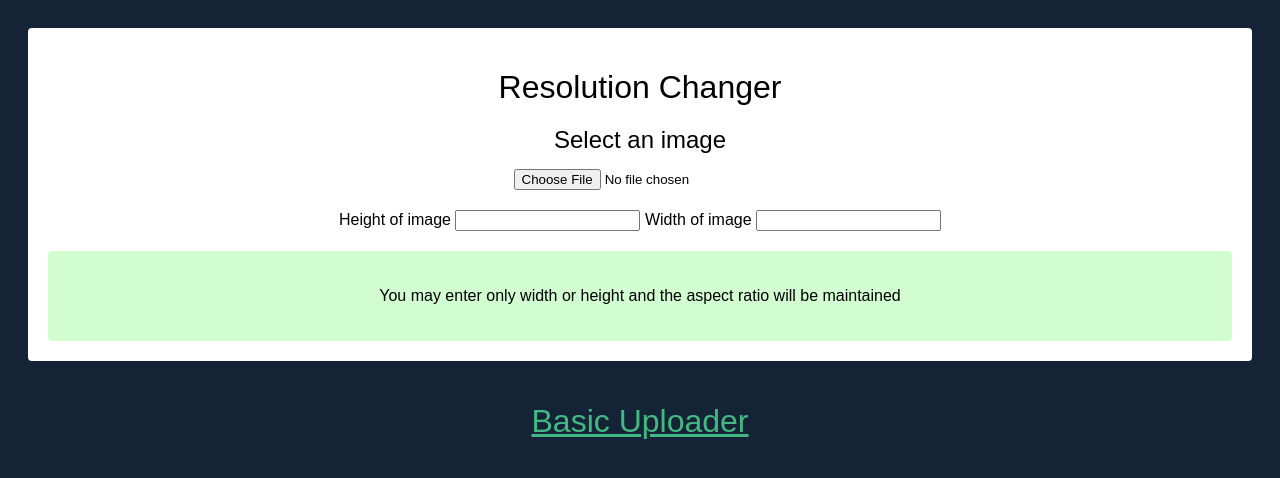
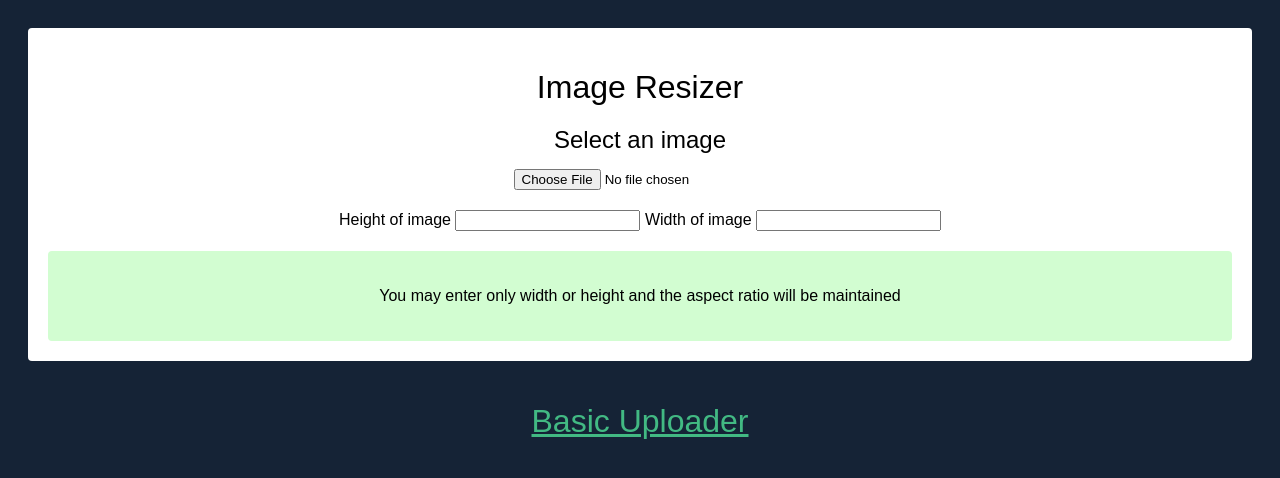
Before and after one commit to AkshathaLaxmi/image-to-s3, a plain HTML site: page website-dist/change.html in a window 1280 px wide. Drawn offline with nearby package versions, Linux system fonts and the light colour scheme.

Commit message:
Change Resolution changer to image resizer

```diff
--- a/website-dist/change.html
+++ b/website-dist/change.html
@@ -1,14 +1,14 @@
 <!DOCTYPE html>
 <html>
     <head>
-        <title>Resolution Chamger</title>
+        <title>Image Resizer</title>
         <script src="https://unpkg.com/vue"></script>
     <script src="https://unpkg.com/axios@0.2.1/dist/axios.min.js"></script>
     </head>
 
     <body>
         <div id="app">
-            <h1>Resolution Changer</h1>
+            <h1>Image Resizer</h1>
 
             <div v-if="!image">
               <h2>Select an image</h2>
```
Also changed, not shown: website-dist/index.html (+1 -1 lines), image-to-s3/README.md (deleted).
